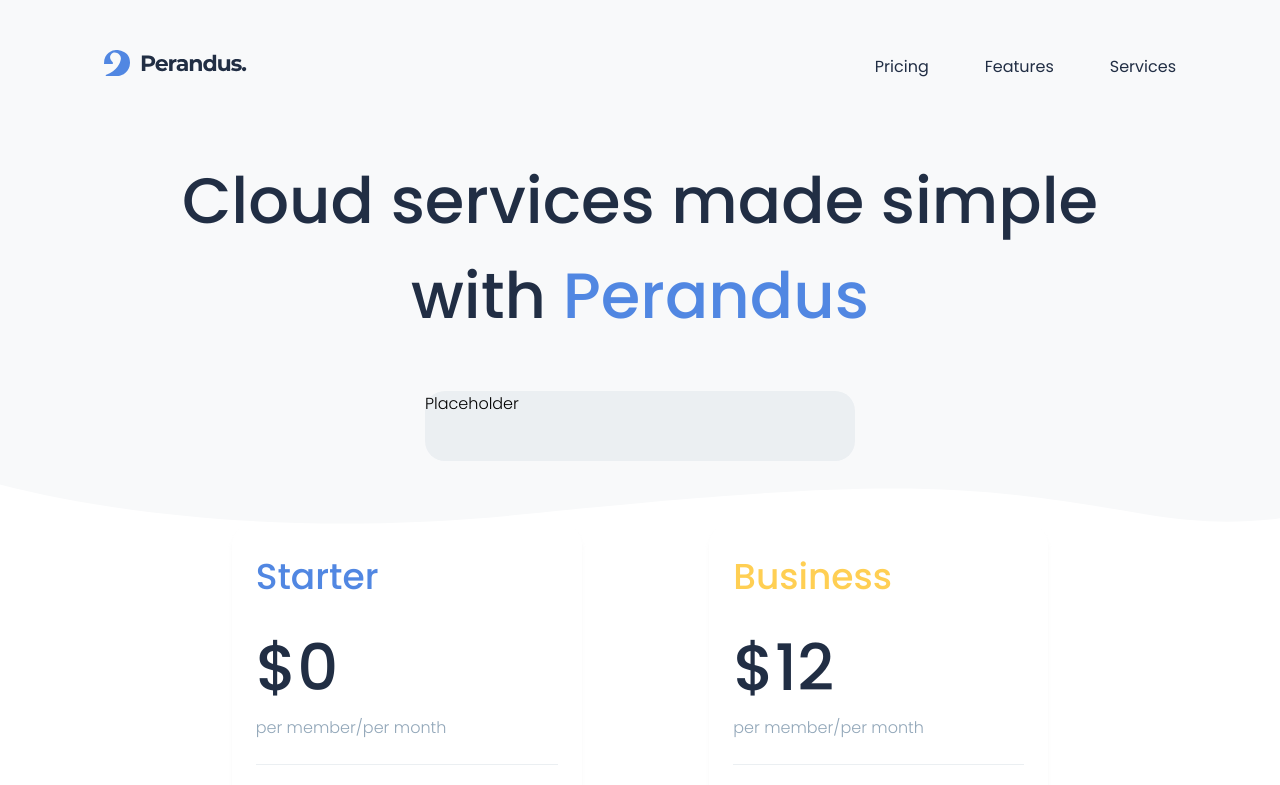
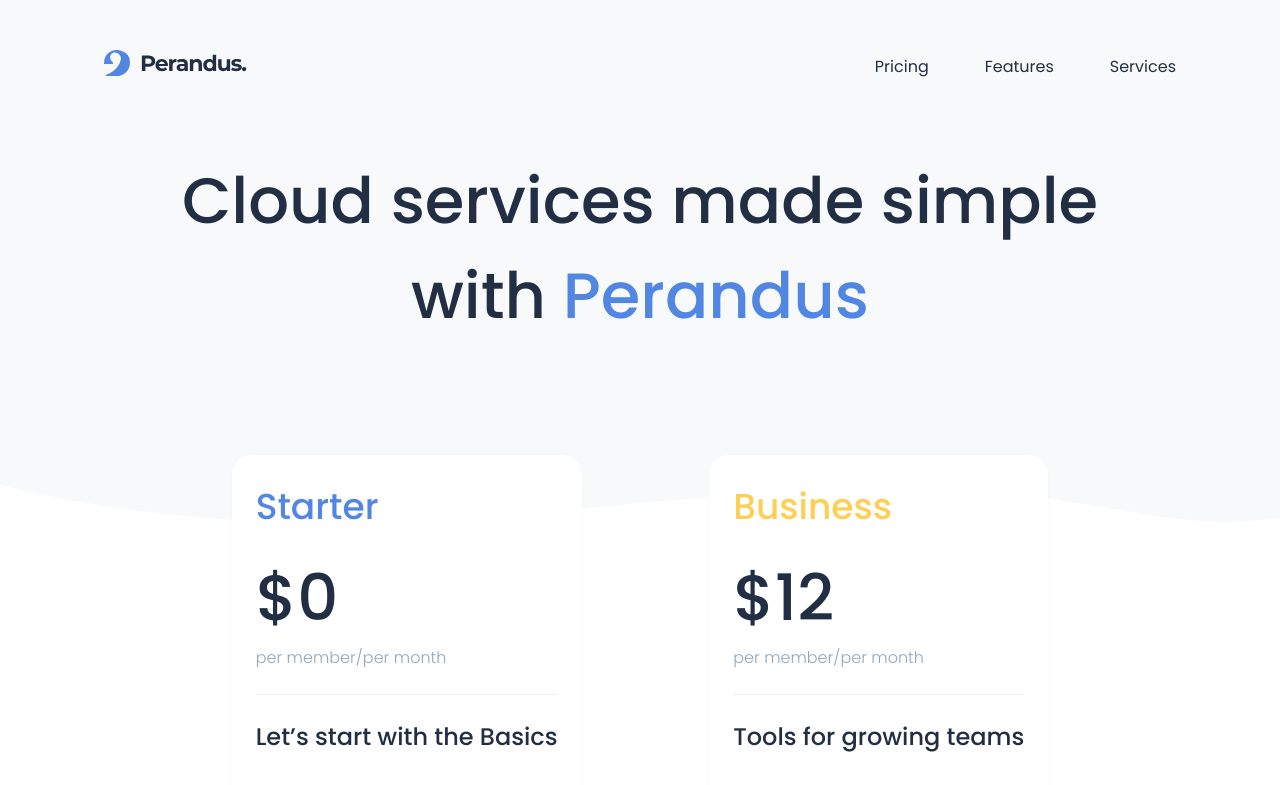
Before and after one commit to shtramvasov/typescript-landing, a React (Create React App) app: page /pricing in a window 1280 px wide. Shown: the top 785 px of the page. Built offline with nearby package versions, Linux system fonts and the light colour scheme.

Commit message:
pricing page full

```diff
--- a/src/components/OrderPage/OrderForm/OrderForm.tsx
+++ b/src/components/OrderPage/OrderForm/OrderForm.tsx
@@ -1,12 +1,18 @@
 import React from 'react'
 import style from '../OrderForm/orderform.module.css'
+import { motion } from 'framer-motion'
 import { Input } from '../../Utils/Input/Input'
 import { Button } from '../../Utils/Button/Button'
 
 
 export const OrderForm: React.FC = () => {
   return (
-      <form className={style.form}>
+      <motion.form
+        className={style.form}
+        initial={{ opacity: 0, x: -160 }}
+        animate={{ opacity: 1, x: 0 }}
+        transition={{ delay: 1, duration: 1.2 }}
+      >
         <div className={style.input}>
           <p>Your Name:</p>
           <Input
@@ -35,6 +41,6 @@
             link='pricing'
           />
         </div>
-      </form>
+      </motion.form>
 	);
 }
--- a/src/components/OrderPage/OrderInfo/OrderInfo.tsx
+++ b/src/components/OrderPage/OrderInfo/OrderInfo.tsx
@@ -1,5 +1,6 @@
 import React from 'react'
 import style from '../OrderInfo/orderinfo.module.css'
+import { motion } from 'framer-motion'
 import { useSelector } from 'react-redux';
 import { RootState } from '../../../store';
 
@@ -7,7 +8,12 @@
   const tariff = useSelector((state: RootState) => state.tariffs);
 
   return (
-		<div className={style.infocard}>
+		<motion.div
+      className={style.infocard}
+			initial={{ opacity: 0, x: -160 }}
+			animate={{ opacity: 1, x: 0 }}
+			transition={{ delay: 1, duration: 1.2 }}
+    >
 			<h2>{tariff.name}</h2>
 			<div className={style.price}>
 				<h2>${tariff.price}</h2>
@@ -33,6 +39,6 @@
 					</p>
 				)}
 			</div>
-		</div>
+		</motion.div>
 	);
 }
--- a/src/components/OrderPage/OrderWrapper/OrderWrapper.tsx
+++ b/src/components/OrderPage/OrderWrapper/OrderWrapper.tsx
@@ -1,18 +1,30 @@
 import React from 'react'
 import style from '../OrderWrapper/orderwrapper.module.css'
 import logo from '../../../img/logo-big.svg'
+import { motion } from 'framer-motion'
 import { OrderInfo } from '../OrderInfo/OrderInfo'
 import { OrderForm } from '../OrderForm/OrderForm'
 
 export const OrderWrapper: React.FC = () => {
   return (
-    <div className={style.wrapper}>
-      <h1>Get Started with <span>Perandus</span></h1>
-      <OrderInfo />
-      <OrderForm />
-      <div className={style.logo}>
-        <img src={logo} alt="Perandus" />
-      </div>
-    </div>
-  )
+		<div className={style.wrapper}>
+			<motion.h1
+				initial={{ opacity: 0, x: -200 }}
+				animate={{ opacity: 1, x: 0 }}
+				transition={{ delay: 0.4, duration: 1.3 }}
+			>
+				Get Started with <span>Perandus</span>
+			</motion.h1>
+			<OrderInfo />
+			<OrderForm />
+			<motion.div
+        className={style.logo}
+        initial={{ opacity: 0, x: -160 }}
+        animate={{ opacity: 1, x: 0 }}
+        transition={{ delay: 1, duration: 1.2 }}
+      >
+				<img src={logo} alt='Perandus' />
+			</motion.div>
+		</div>
+	);
 }
--- a/src/components/PricingPage/PricingpageHeader/PricingpageHeader.tsx
+++ b/src/components/PricingPage/PricingpageHeader/PricingpageHeader.tsx
@@ -4,6 +4,7 @@
 import { TariffsSection } from '../TariffsSection/TariffsSection'
 
 export const PricingpageHeader: React.FC = () => {
+
   return (
     <div className={styles.container}>
       <Header
--- a/src/components/PricingPage/PricingpageHeader/pricingpageheader.module.scss
+++ b/src/components/PricingPage/PricingpageHeader/pricingpageheader.module.scss
@@ -8,7 +8,6 @@
   background-repeat: no-repeat;
 }
 
-
 @media (max-width: $screen-medium) {
   .container {
     background-color: $lightgray;
--- a/src/components/PricingPage/TariffsSection/TariffsSection.tsx
+++ b/src/components/PricingPage/TariffsSection/TariffsSection.tsx
@@ -1,12 +1,21 @@
 import React from 'react'
 import { PlanCard } from '../../Utils/PlanCard/PlanCard'
 import styles from '../TariffsSection/tariffssection.module.css'
+import { motion } from 'framer-motion'
 
 export const TariffsSection: React.FC = () => {
   return (
 		<div className={styles.container}>
-			<div className={styles.toggle}>Placeholder</div>
-			<div className={styles.items}>
+			<motion.div
+				className={styles.items}
+				initial={{ opacity: 0, y: 120 }}
+        animate={{ opacity: 1, y: 0 }}
+          transition={{
+            delay: 1.5,
+            duration: 1,
+            opacity: { duration: 1 },
+            y: { duration: 1.5 }}}
+			>
 				<PlanCard
 					name='Starter'
 					price={0}
@@ -64,7 +73,7 @@
 					}}
 					isOnline={true}
 				/>
-			</div>
+			</motion.div>
 		</div>
 	);
 }
--- a/src/components/PricingPage/TariffsSection/tariffssection.module.css
+++ b/src/components/PricingPage/TariffsSection/tariffssection.module.css
@@ -57,21 +57,13 @@
   border-radius: 20px;
 }
 
-.toggle {
-  display: inline-block;
-  width: 430px;
-  height: 70px;
-  background-color: #EBEFF2;
-  border-radius: 20px;
-  margin-bottom: 4rem;
-}
-
 .items {
   width: 80%;
   display: flex;
   flex-wrap: wrap;
   gap: 1.5rem;
   justify-content: space-evenly;
+  margin-top: 4rem;
   padding-bottom: 5rem;
 }
 
--- a/src/components/PricingPage/TariffsSection/tariffssection.module.scss
+++ b/src/components/PricingPage/TariffsSection/tariffssection.module.scss
@@ -10,21 +10,13 @@
   border-radius: $border-radius;
 }
 
-.toggle {
-  display: inline-block;
-  width: 430px;
-  height: 70px;
-  background-color: $darkgray;
-  border-radius: $border-radius;
-  margin-bottom: 4rem;
-}
-
 .items {
   width: 80%;
   display: flex;
   flex-wrap: wrap;
   gap: 1.5rem;
   justify-content: space-evenly;
+  margin-top: 4rem;
   padding-bottom: 5rem;
 }
 
```
Also changed, not shown: 2 other files (tests, documents, lock files or other folders).
